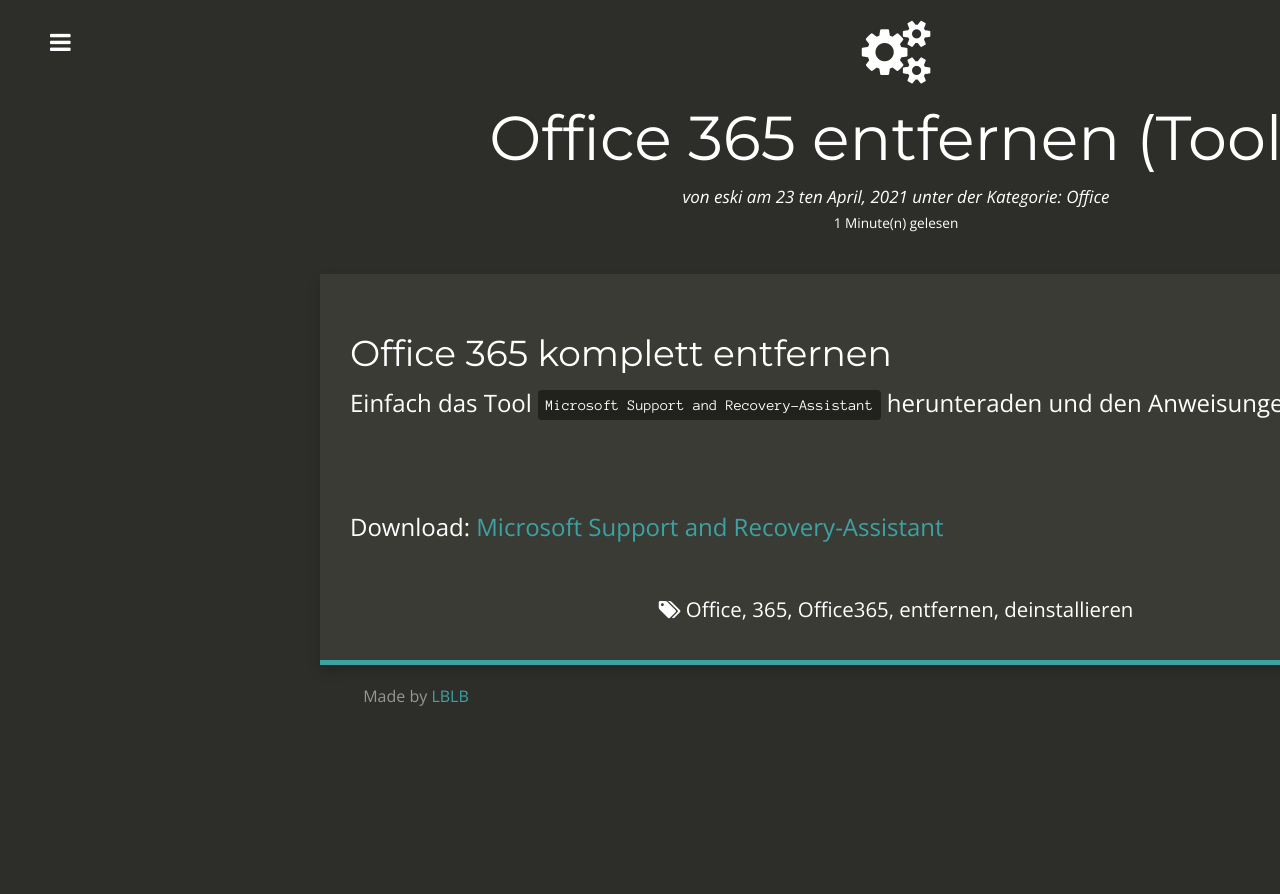
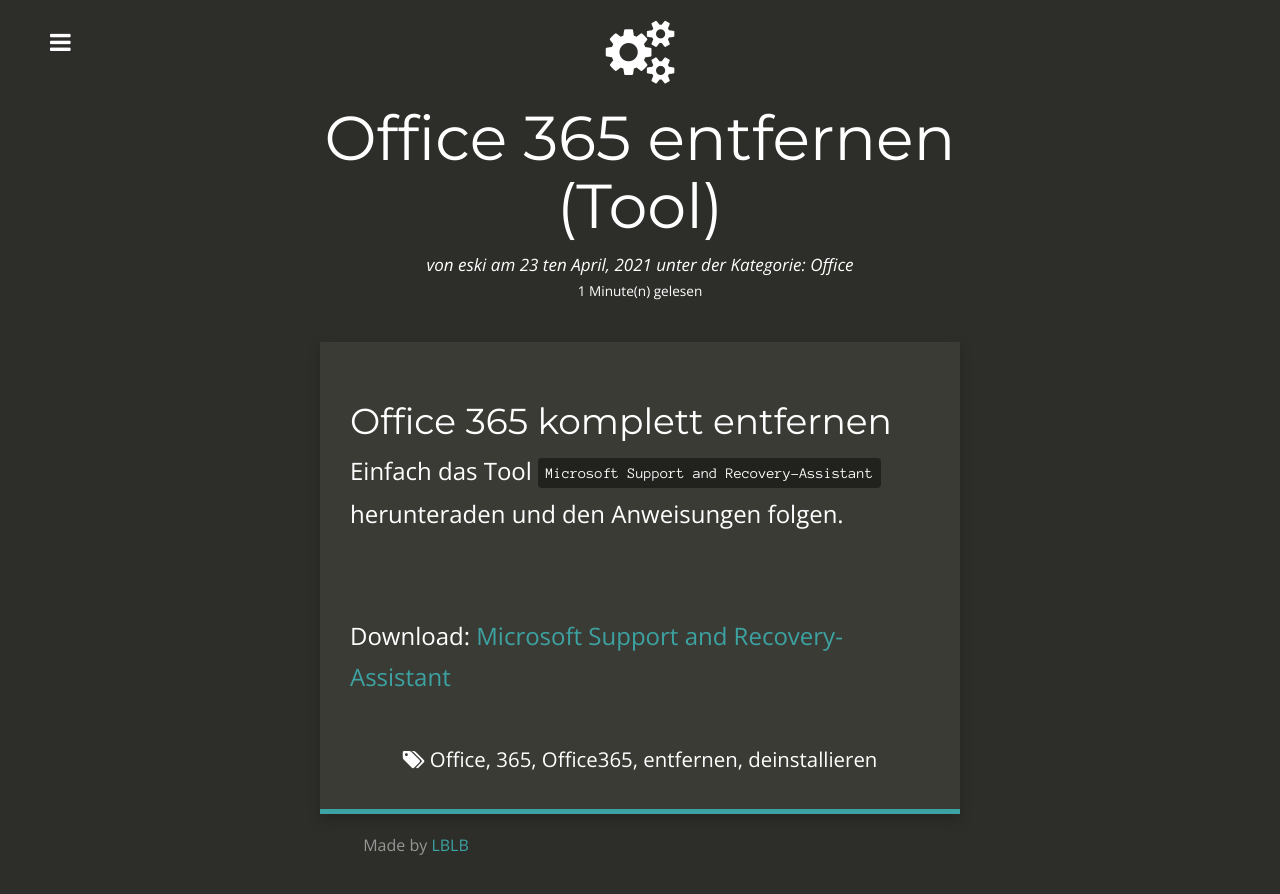
Before and after one commit to eski1337/lblb-it-ffd00, a Jekyll site: the page built from _posts/2021-23-04-Office365_uninstall.md, in a window 1280 px wide. Shown: the top 894 px of the page. Built offline with Jekyll 4.4.1, drawn with Linux system fonts in a browser that asks for light colours; nearby versions of some CDN libraries; comment, search, counter and statistics services are not loaded.

Commit message:
style.scss: changed

```diff
--- a/css/style.scss
+++ b/css/style.scss
@@ -132,7 +132,7 @@
 	padding-top: 20px;
 	padding-bottom: 20px;
 	padding-left: 20px;
-	padding-right: 20px;
+	padding-right: 0px;
 	margin-top: 20px;
 	box-shadow: 0px 0px 0px 0px, 0px 6px 12px rgba(0, 0, 0, 0.2);
 	border-bottom: 5px solid $light-blue;
@@ -526,7 +526,7 @@
 		}
 
 		@media (min-width: $screen-lg-min) {
-			width: 90%;
+			width: 50%;
 			margin-left: 25%;
 		}
 
```
